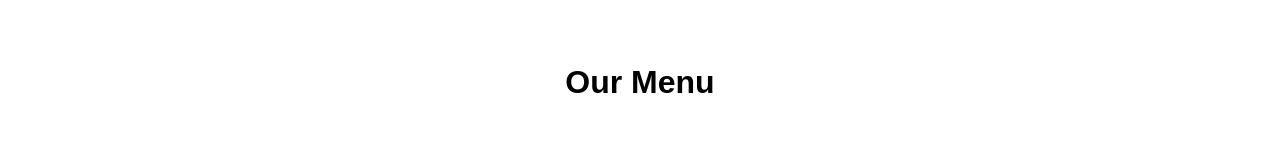
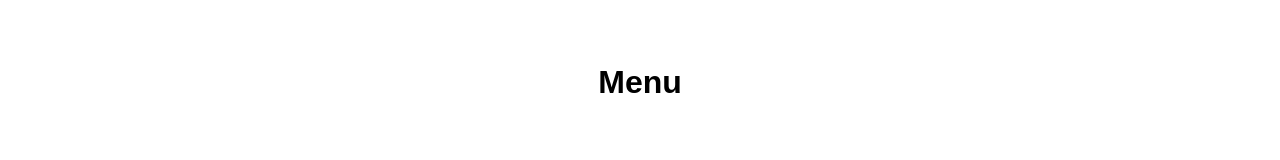
Before and after one commit to ALWTrust/coursera-test, a plain HTML site: page mod2_solution/index.html in a window 1280 px wide. Shown: the top 160 px of the page. Drawn offline with Linux system fonts and the light colour scheme.

Commit message:
actual submission

```diff
--- a/mod2_solution/index.html
+++ b/mod2_solution/index.html
@@ -2,14 +2,12 @@
 <html>
 <head>
 	<meta charset="utf-8">
-	<!--viewport setting for reseting zoom to original view-->
 	<meta name="viewport" content="width=device-width, initial-scale=1">
-	<!--link to my cascading style sheets-->
 	<link rel="stylesheet" href="module2.css">
 	<title>Module2-solution</title>
 </head>
 <body>
- <h1>Our Menu</h1>
+ <h1>Menu</h1>
  <div class="col-lg-4 col-md-6 col-sm-12">
   <div class="section">
   	<h2 class="dog">Hot Dog</h2>
```
